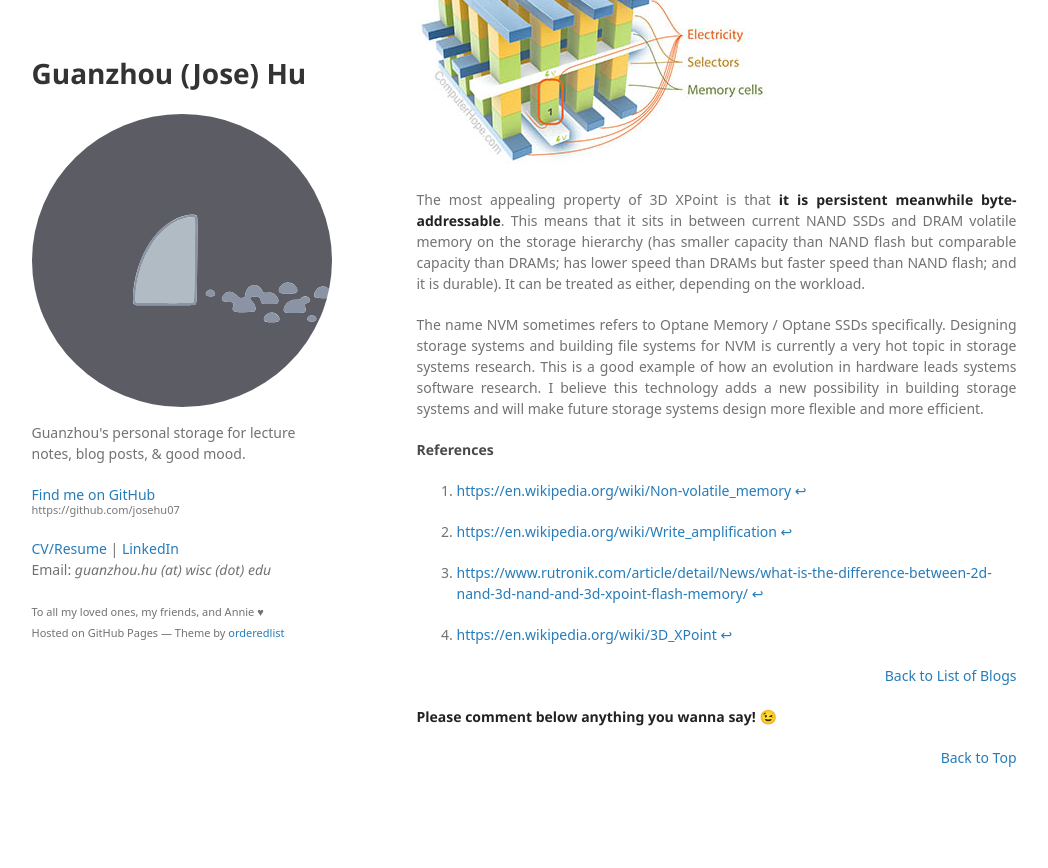
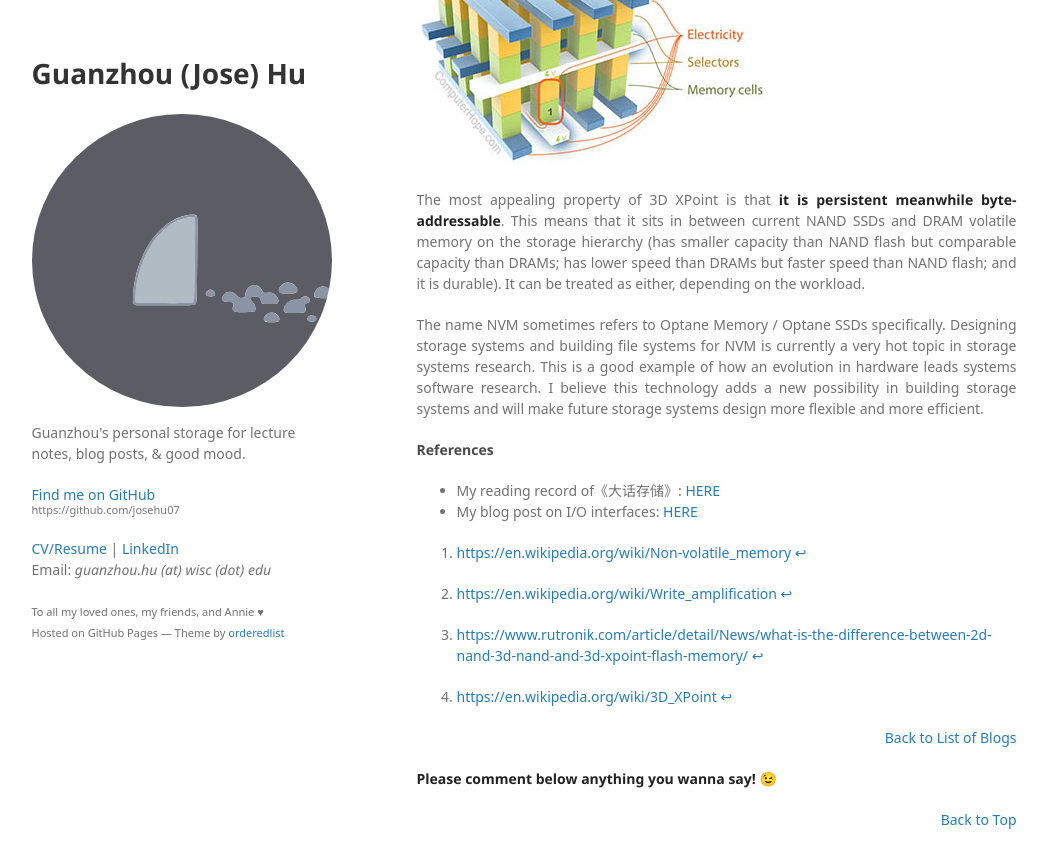
Before and after one commit to josehu07/josehu07.github.io, a Jekyll site: the page built from _posts/2020-06-17-ssd-to-optane.md, in a window 1280 px wide and 900 px high, scrolled down 5188 px. Shown: the top 868 px of the window, without its empty margins (116-1164 px from the left). Built offline with Jekyll 4.4.1, drawn with Linux system fonts in a browser that asks for light colours; some web fonts are replaced; formulas are drawn with MathJax 3; a script that is not in the unit is left out; comment, search, counter and statistics services are not loaded; before the commit the page ends 6026 px from its top, so only the background shows below that.

Commit message:
Update recent post

```diff
--- a/_posts/2020-06-17-ssd-to-optane.md
+++ b/_posts/2020-06-17-ssd-to-optane.md
@@ -94,6 +94,9 @@ The name NVM sometimes refers to Optane Memory / Optane SSDs specifically. Desig
 
 #### References
 
+- My reading record of《大话存储》: [HERE](https://www.josehu.com/assets/file/book-dahuacunchu-zhangdong.pdf)
+- My blog post on I/O interfaces: [HERE](https://www.josehu.com/technical/2019/10/17/storage-acronyms.html)
+
 [^1]: [https://en.wikipedia.org/wiki/Non-volatile_memory](https://en.wikipedia.org/wiki/Non-volatile_memory)
 [^2]: [https://en.wikipedia.org/wiki/Write_amplification](https://en.wikipedia.org/wiki/Write_amplification)
 [^3]: [https://www.rutronik.com/article/detail/News/what-is-the-difference-between-2d-nand-3d-nand-and-3d-xpoint-flash-memory/](https://www.rutronik.com/article/detail/News/what-is-the-difference-between-2d-nand-3d-nand-and-3d-xpoint-flash-memory/)
```
